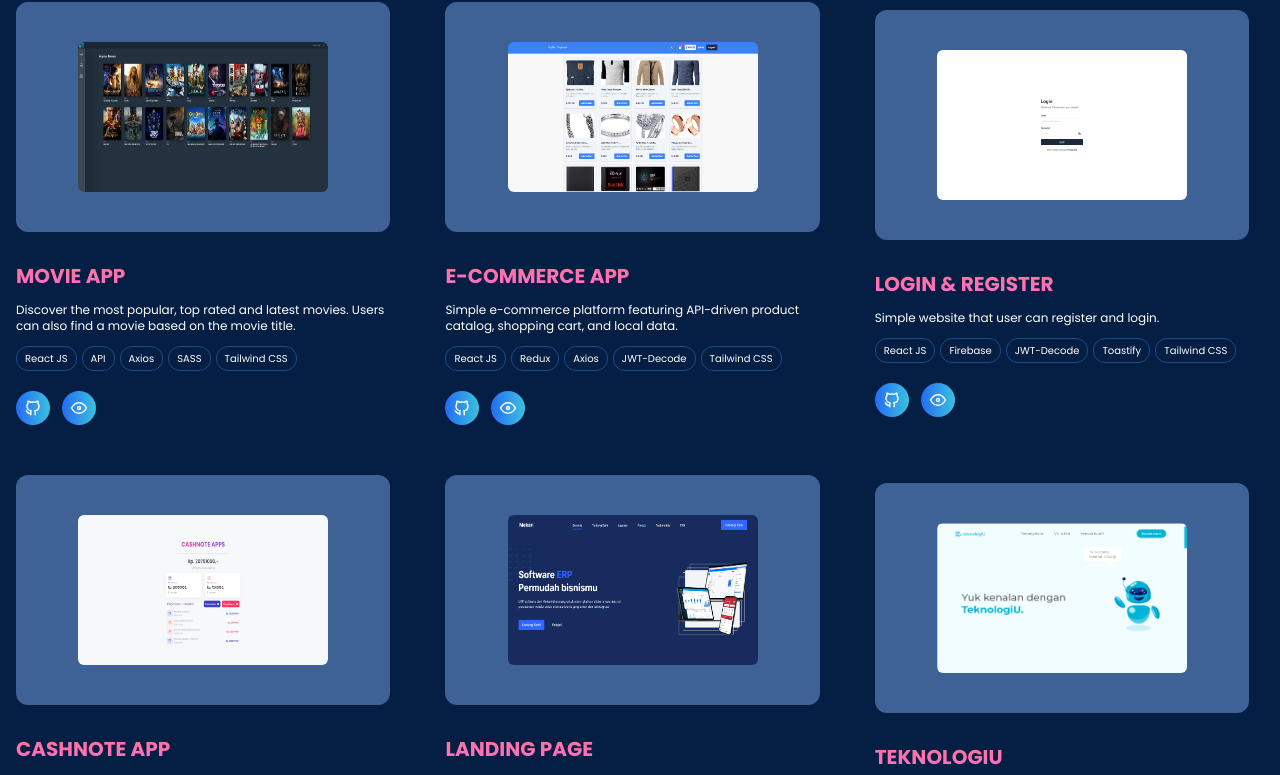
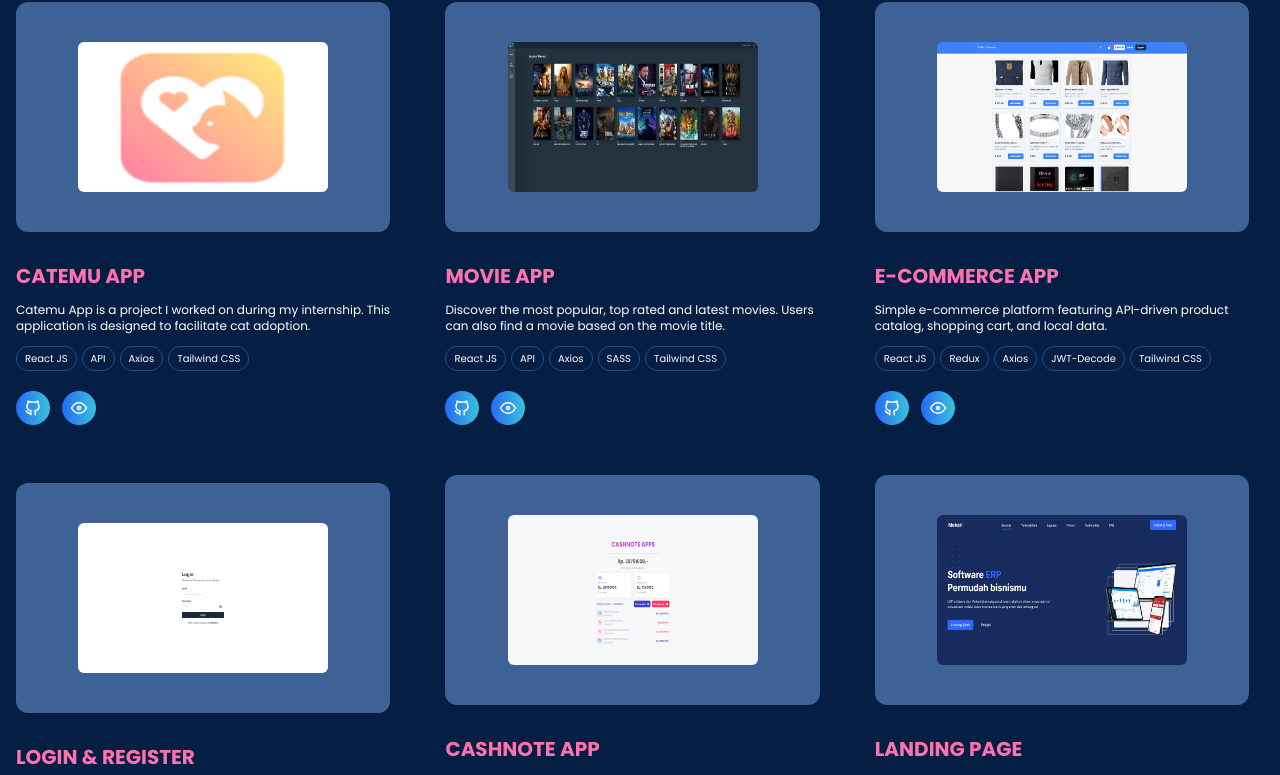
Before and after one commit to ramaherdianto/rama-portfolio, a React (Vite) app: page / in a window 1280 px wide. Shown: the part 1916-2691 px from the top of the page. Built offline with nearby package versions, Linux system fonts and the light colour scheme.

Commit message:
add more project

```diff
--- a/src/data/ProjectData.js
+++ b/src/data/ProjectData.js
@@ -5,8 +5,19 @@ import Page from '../assets/project-landing.png';
 import TechU from '../assets/teknologiu.png';
 import Creave from '../assets/creave.png';
 import LoginWeb from '../assets/loginweb.png';
+import Catemu from '../assets/Catemu-1.png';
 
 export const ProjectData = [
+    {
+        img: Catemu,
+        name: 'CATEMU APP',
+        desc: 'Catemu App is a project I worked on during my internship. This application is designed to facilitate cat adoption.',
+        tools: ['React JS', 'API', 'Axios', 'Tailwind CSS'],
+        link: {
+            github: '#',
+            demo: '#',
+        },
+    },
     {
         img: Movie,
         name: 'MOVIE APP',
```
Also changed, not shown: src/assets/Catemu-1.png (added), src/assets/catemu.png (added).
